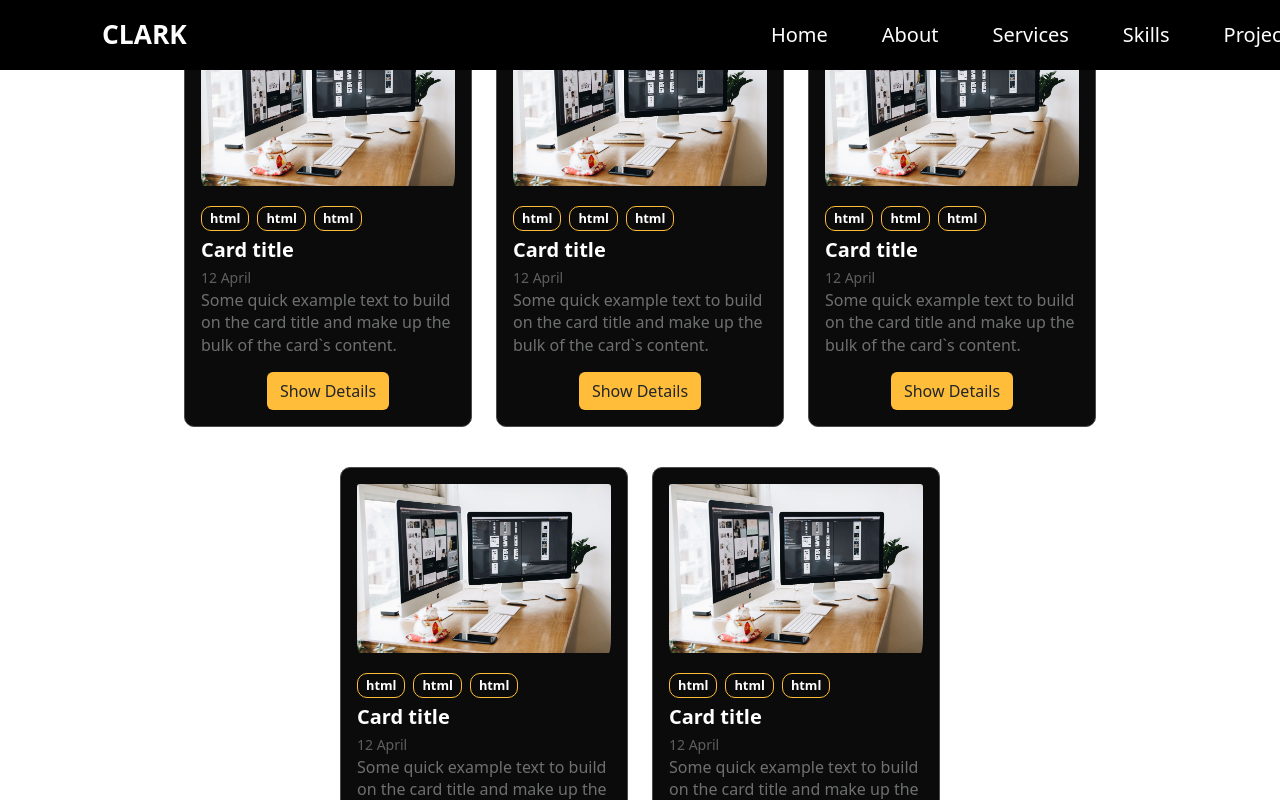
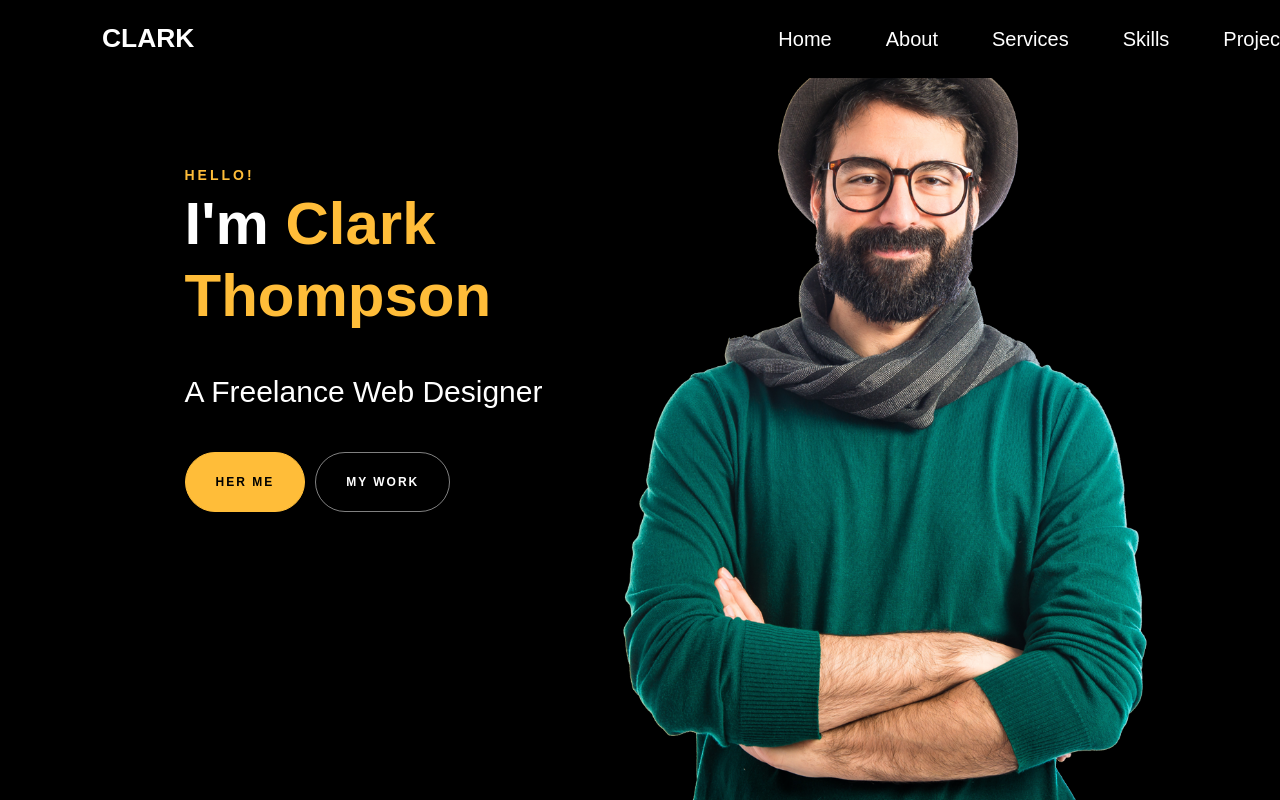
Before and after one commit to Mohamad-Alsaleh10/FrontEnd-Portfolio-Task, a React (Vite) app: page / in a window 1280 px wide. Shown: the top 800 px of the page. Built offline with nearby package versions, Linux system fonts and the light colour scheme.

Commit message:
'merged'

```diff
--- a/package.json
+++ b/package.json
@@ -11,7 +11,6 @@
   },
   "dependencies": {
     "@ionic/react": "^8.1.0",
-    "bootstrap": "^5.3.3",
     "react": "^18.2.0",
     "react-dom": "^18.2.0",
     "react-icons": "^5.2.0"
--- a/src/App.jsx
+++ b/src/App.jsx
@@ -1,5 +1,5 @@
 import "./App.css";
-import { Navbars } from './components/Navbar/Navbar'
+import { Navbar} from './components/Navbar/Navbar'
 import { Hero } from './sections/HeroSection/Hero'
 import Skills from './sections/SkillsSection/Skills'
 import Services from "./sections/ServicesSection/Services";
@@ -8,10 +8,10 @@ import Projects from './sections/ProjectsSection/Projects'
 function App() {
   return (
     <>
-      <Projects/>
-      <Navbars/>
+      <Navbar/>
       <Hero />
       <Skills/>
+      <Projects/>
       <Services />
     </>
   );
--- a/src/components/Navbar/Navbar.jsx
+++ b/src/components/Navbar/Navbar.jsx
@@ -1,7 +1,6 @@
-import React from 'react'
 import './Navbar.css'
 
-export const Navbars = () => {
+export const Navbar = () => {
   return (
     <div>
         <nav className="navbar navbar-expand-lg bg-body-tertiary fixed-top">
--- a/src/index.css
+++ b/src/index.css
@@ -1,6 +1,4 @@
-<<<<<<< HEAD
 
-=======
 body {
     font-family: "Poppins", Arial, sans-serif;
     background: #000000;
@@ -9,4 +7,3 @@ body {
     font-weight: 400;
     color: #999999;
 }
->>>>>>> b7935627e21b85ef187172da2417f4467d993355
```
